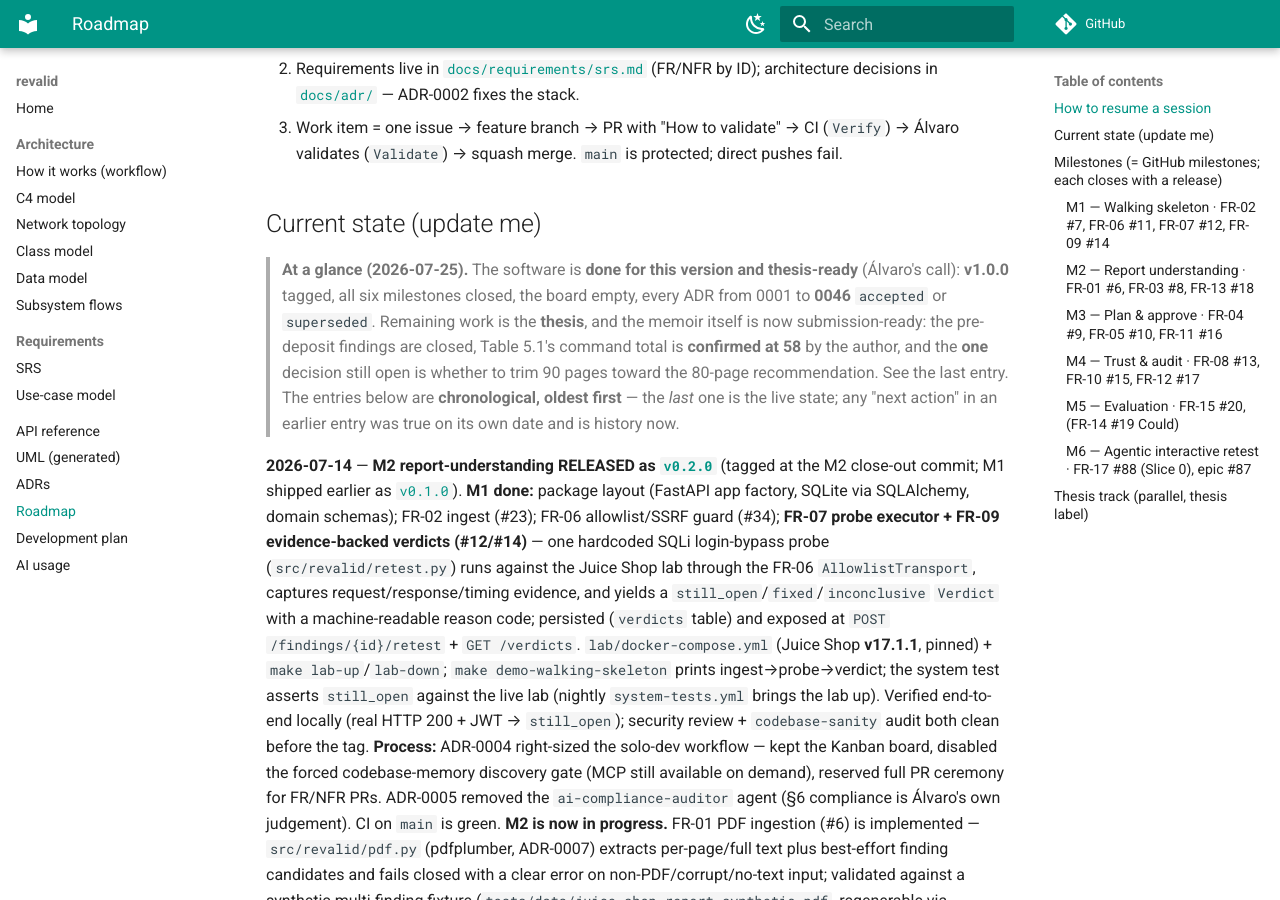
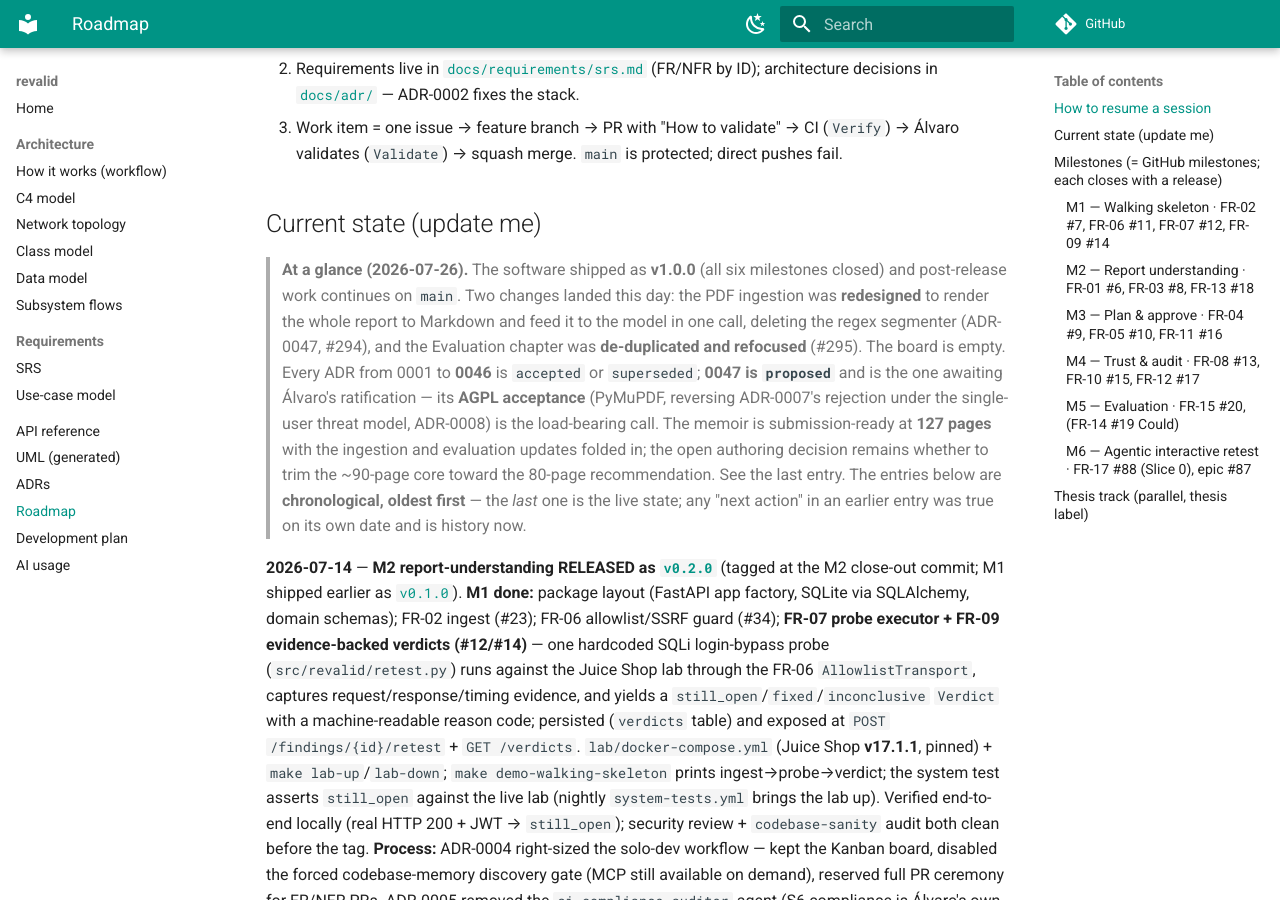
Before and after one commit to SelfishCoconut/revalid, an MkDocs documentation site: the page built from docs/roadmap.md, in a window 1280 px wide and 900 px high, scrolled down 325 px. Built offline with MkDocs 1.6.1 and Material for MkDocs 9.7.7, drawn with Linux system fonts in a browser that asks for light colours; comment, search, counter and statistics services are not loaded.

Commit message:
docs(roadmap): sync current-state after ingestion redesign + eval refocus (#298)
Update the at-a-glance block to 2026-07-26: v1.0.0 shipped, post-release the
ingestion was redesigned (whole-document LLM call, ADR-0047 proposed, #294) and
the Evaluation chapter refocused (#296); flag ADR-0047's pending ratification
(the PyMuPDF AGPL acceptance in particular) and the 127-page memoir state.

Closes #297

Co-authored-by: Claude Opus 4.8 <noreply@anthropic.com>

```diff
--- a/docs/roadmap.md
+++ b/docs/roadmap.md
@@ -12,12 +12,17 @@
 
 ## Current state (update me)
 
-> **At a glance (2026-07-25).** The software is **done for this version and thesis-ready**
-> (Álvaro's call): **v1.0.0** tagged, all six milestones closed, the board empty, every ADR
-> from 0001 to **0046** `accepted` or `superseded`. Remaining work is the **thesis**, and
-> the memoir itself is now submission-ready: the pre-deposit findings are closed, Table 5.1's
-> command total is **confirmed at 58** by the author, and the **one** decision still open is
-> whether to trim 90 pages toward the 80-page recommendation. See the last entry.
+> **At a glance (2026-07-26).** The software shipped as **v1.0.0** (all six milestones
+> closed) and post-release work continues on `main`. Two changes landed this day: the PDF
+> ingestion was **redesigned** to render the whole report to Markdown and feed it to the
+> model in one call, deleting the regex segmenter (ADR-0047, #294), and the Evaluation
+> chapter was **de-duplicated and refocused** (#295). The board is empty. Every ADR from
+> 0001 to **0046** is `accepted` or `superseded`; **0047 is `proposed`** and is the one
+> awaiting Álvaro's ratification — its **AGPL acceptance** (PyMuPDF, reversing ADR-0007's
+> rejection under the single-user threat model, ADR-0008) is the load-bearing call. The
+> memoir is submission-ready at **127 pages** with the ingestion and evaluation updates
+> folded in; the open authoring decision remains whether to trim the ~90-page core toward
+> the 80-page recommendation. See the last entry.
 > The entries below are **chronological, oldest first** — the *last* one is the live state;
 > any "next action" in an earlier entry was true on its own date and is history now.
 
```
